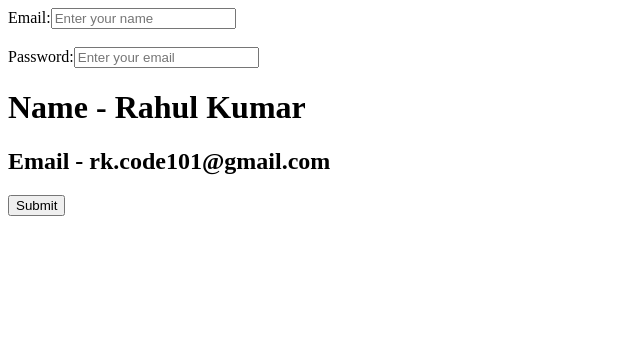
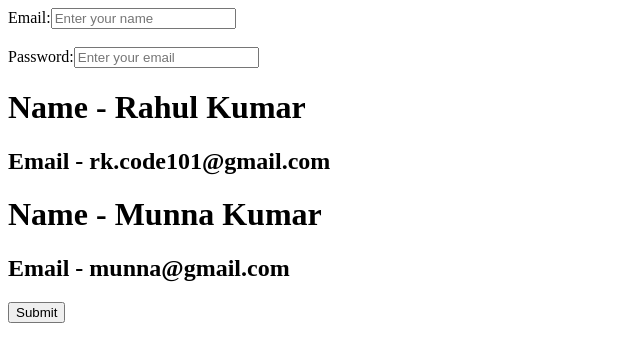
Before and after one commit to BPSah-50/richa-, a plain HTML site: page index.html in a window 1280 px wide. Shown: the whole page, without its empty margins (0-640 px from the left). Drawn offline with Linux system fonts and the light colour scheme.

Commit message:
Changes the name

```diff
--- a/index.html
+++ b/index.html
@@ -9,6 +9,8 @@ Email:<input type="text" placeholder="Enter your name"><br/><br/>
 Password:<input type="password" placeholder="Enter your email">
 <h1>Name - Rahul Kumar</h1>
 <h2>Email - rk.code101@gmail.com</h2>
+<h1>Name - Munna Kumar</h1>
+<h2>Email - munna@gmail.com</h2>
 <input type="button" value="Submit">
 </body>
 </html>
```
